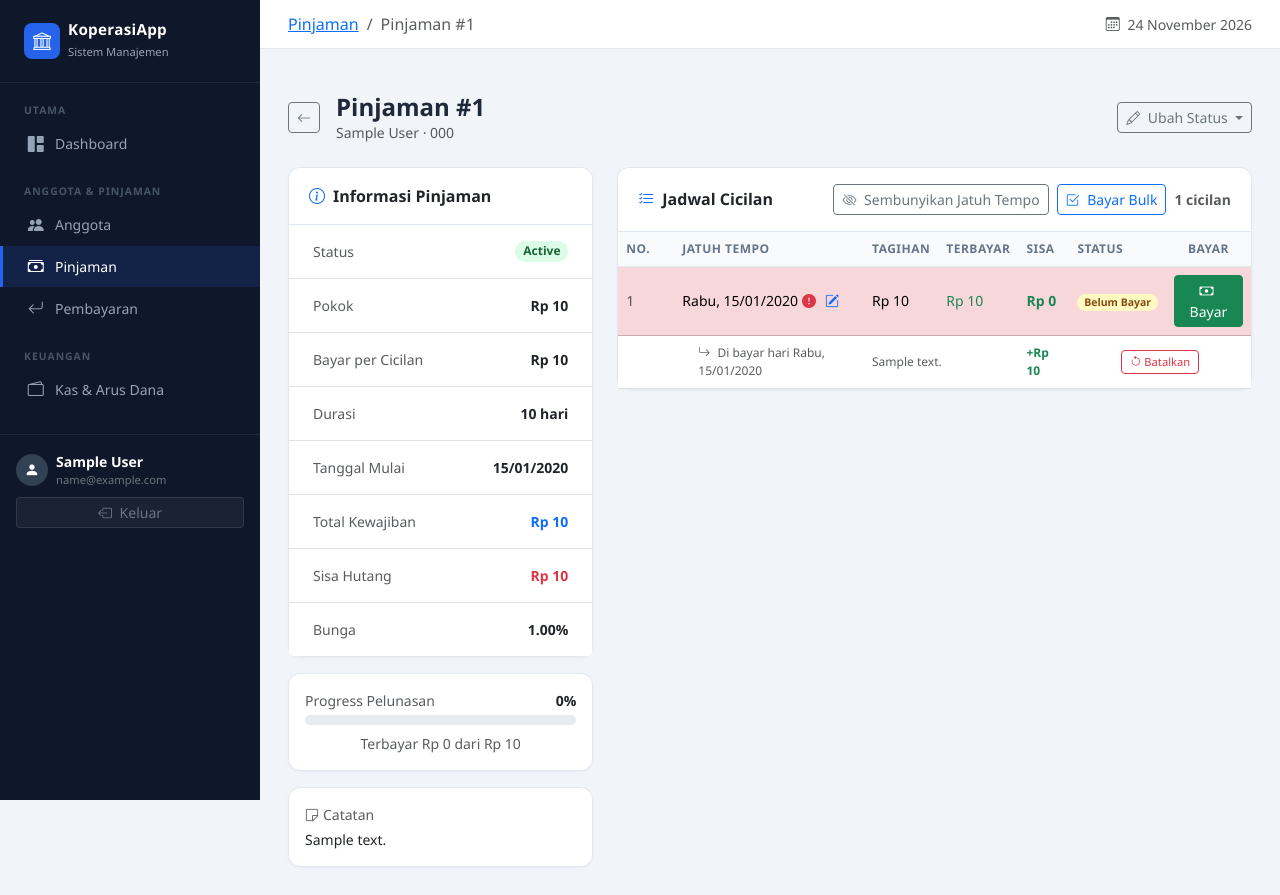
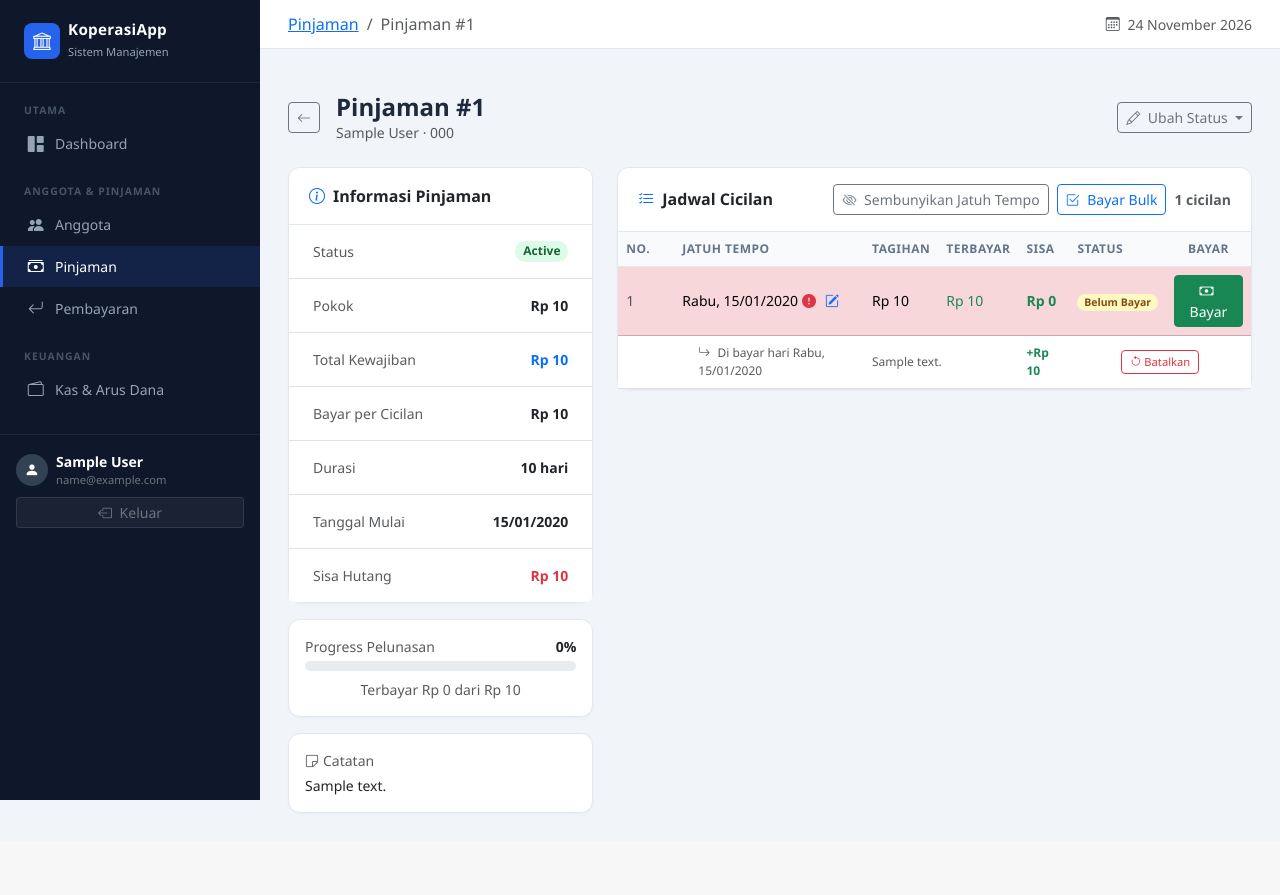
Before and after one commit to KelvynNathanael/Koperasi, a Laravel app: page /loans/1 in a window 1280 px wide. After the commit the page ends 813 px from the top, so only its background shows below. Run offline with Laravel 10, Linux system fonts and the light colour scheme; a user stored in the database is signed in; tables that the repository leaves empty hold one stand-in row (values such as "Sample post"); parts of the project's set-up code (start-up, migrations or seed data) failed here and were passed over; some libraries are stand-ins or nearby versions.

Commit message:
chore: hide interest in loan detail

```diff
--- a/resources/views/loans/show.blade.php
+++ b/resources/views/loans/show.blade.php
@@ -63,6 +63,10 @@
                     <span class="text-muted small">Pokok</span>
                     <span class="small fw-semibold">Rp {{ number_format($loan->principal_amount, 0, ',', '.') }}</span>
                 </li>
+                <li class="list-group-item d-flex justify-content-between py-3 px-4">
+                    <span class="text-muted small">Total Kewajiban</span>
+                    <span class="small fw-bold text-primary">Rp {{ number_format($loan->total_due, 0, ',', '.') }}</span>
+                </li>
                 @php
                     $firstInstallment = $loan->installments->first();
                     $installmentAmount = $firstInstallment?->scheduled_amount ?? 0;
@@ -90,19 +94,15 @@
                     <span class="small fw-semibold">{{ $loan->start_date->format('d/m/Y') }}</span>
                 </li>
                 <li class="list-group-item d-flex justify-content-between py-3 px-4">
-                    <span class="text-muted small">Total Kewajiban</span>
-                    <span class="small fw-bold text-primary">Rp {{ number_format($loan->total_due, 0, ',', '.') }}</span>
-                </li>
-                <li class="list-group-item d-flex justify-content-between py-3 px-4">
                     <span class="text-muted small">Sisa Hutang</span>
                     <span class="small fw-bold {{ $loan->remaining_balance > 0 ? 'text-danger' : 'text-success' }}">
                         Rp {{ number_format($loan->remaining_balance, 0, ',', '.') }}
                     </span>
                 </li>
-                <li class="list-group-item d-flex justify-content-between py-3 px-4">
+                {{-- <li class="list-group-item d-flex justify-content-between py-3 px-4">
                     <span class="text-muted small">Bunga</span>
                     <span class="small fw-semibold">{{ $loan->interest_percent }}%</span>
-                </li>
+                </li> --}}
             </ul>
         </div>
 
```
